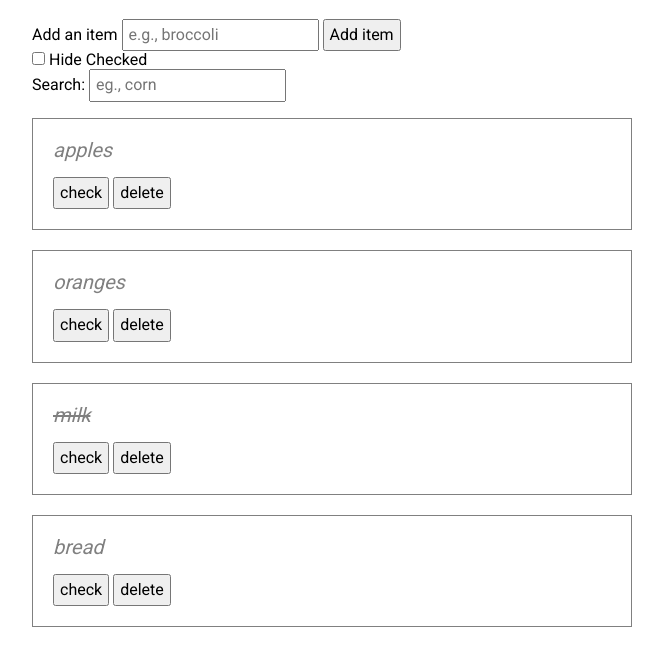
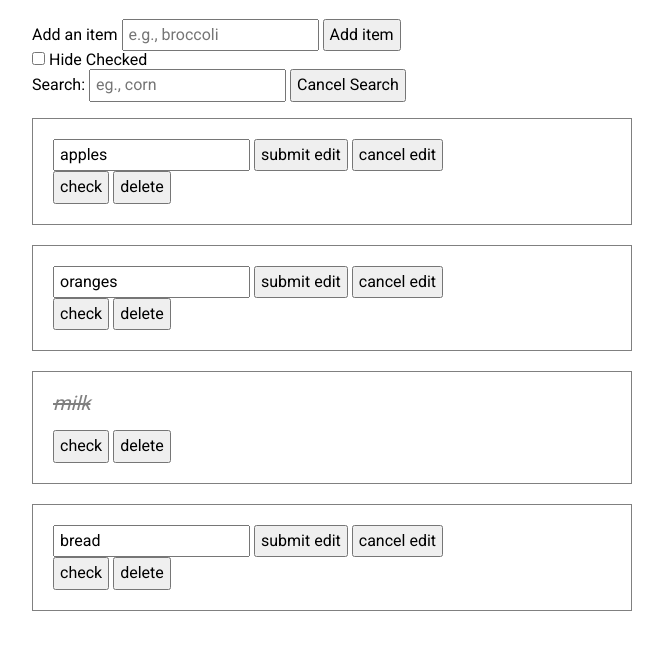
Before and after one commit to ssheaks/shopping-list-sarah-23-feb, a plain HTML site: page index.html in a window 1280 px wide. Shown: the part 61-726 px from the top of the page, without its empty margins (308-971 px from the left). Drawn offline with nearby package versions, Linux system fonts and the light colour scheme.

Commit message:
add html for edit item and start handle edit shopping item functions

```diff
--- a/index.html
+++ b/index.html
@@ -22,10 +22,13 @@
           <input type="checkbox" id="filter-checked" class="filter-checked js-filter-checked"/>
           <label for="filter-checked">Hide Checked</label>
         </div>
-        <div>
-          <label for="js-shopping-list-search-entry">Search:</label>
-          <input type="text" name="shopping-list-search-entry" class="js-shopping-list-search-entry" placeholder="eg., corn" />
-        </div>
+        <!-- <form id="js-shopping-list-search-form"></form> -->
+          <div>
+            <label for="js-shopping-list-search-entry">Search:</label>
+            <input type="text" name="shopping-list-search-entry" class="js-shopping-list-search-entry" placeholder="eg., corn" />
+            <button>Cancel Search</button>
+          </div>
+        <!-- </form> -->
         <ul class="shopping-list js-shopping-list">
         </ul>
     </div>
--- a/index.js
+++ b/index.js
@@ -22,9 +22,21 @@ filter: false,
 search: ''
 }
 function generateItemElement(item, itemIndex, template) {
+  //create html for editing item vs not editing. Cannot edit checked items.
+  let itemName = `<span class="shopping-item js-shopping-item ${item.checked ? "shopping-item__checked" : ''}">${item.name}</span>`;
+  if (!item.checked) {
+    itemName = `
+    <form id="js-edit-shopping-item">
+    <input type="text" name="edit-shopping-item" class="js-edit-shopping-item" value="${item.name}" />
+    <button type="submit">submit edit</button>
+    <button>cancel edit</button>
+    </form>
+    `
+  }
+
   return `
   <li class="js-item-index-element" data-item-index="${itemIndex}">
-      <span class="shopping-item js-shopping-item ${item.checked ? "shopping-item__checked" : ''}">${item.name}</span>
+      ${itemName}
       <div class="shopping-item-controls">
         <button class="shopping-item-toggle js-item-toggle">
             <span class="button-label">check</span>
@@ -157,6 +169,21 @@ function handleShoppingListSearch() {
 
 }
 
+// Listen for when a user edits an item (can build 'cancel button funtionality?).
+// Retrieve the item's name (val) attribute in STORE to set search term.
+// Update item name in the STORE.
+// Re-render the shopping list (update render function).
+//stretch goal = add cancel button functionality
+
+function handleEditShoppingList() {
+  //listen for submit - have to update HTML in generateItemElement...checkbox? form?
+  $('#js-edit-shopping-item').on('submit', event => {
+    event.preventDefault();
+    const updatedItem = $('.js-edit-shopping-item').val();
+    console.log('updatedItem');
+  })
+}
+
 // this function will be our callback when the page loads. it's responsible for
 // initially rendering the shopping list, and activating our individual functions
 // that handle new item submission and user clicks on the "check" and "delete" buttons
@@ -168,6 +195,7 @@ handleItemCheckClicked();
 handleDeleteItemClicked();
 handleFilterCheck();
 handleShoppingListSearch();
+handleEditShoppingList();
 }
 
 $(handleShoppingList);
```
